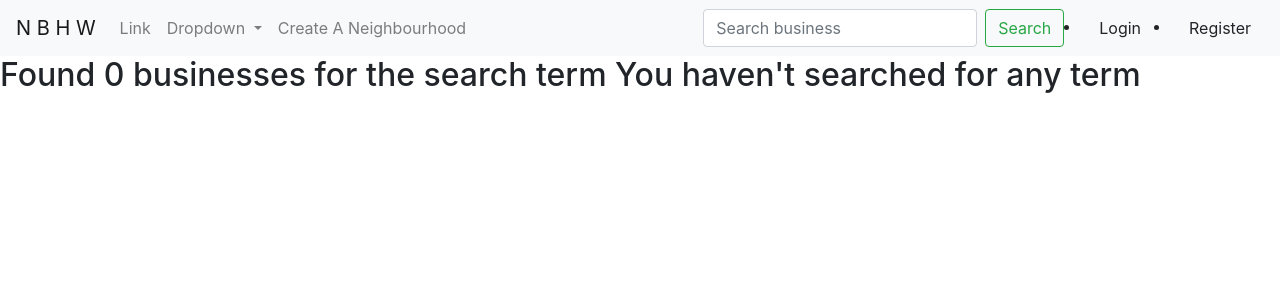
After one commit to kd-kinuthiadavid/NEIGHBOURHOOD-WATCH, a Django app: page /search/ in a window 1280 px wide. The commit adds this page. Shown: the top 300 px of the page. Run offline with Django 3.2, Linux system fonts and the light colour scheme; some libraries are stand-ins or nearby versions.

Commit message:
add search functionality, and commenting

```diff
--- a/watch_neighbour/templates/navbar.html
+++ b/watch_neighbour/templates/navbar.html
@@ -25,8 +25,8 @@
       </li>
     </ul>
 
-    <form class="form-inline my-2 my-lg-0">
-      <input class="form-control mr-sm-2" type="search" placeholder="Search" aria-label="Search">
+    <form class="form-inline my-2 my-lg-0" role="search" action="{% url 'search_results' %}">
+      <input class="form-control mr-sm-2" type="search" placeholder="Search business" name="neighbourhood" aria-label="Search">
       <button class="btn btn-outline-success my-2 my-sm-0" type="submit">Search</button>
     </form>
 
--- /dev/null
+++ b/watch_neighbour/templates/search.html
@@ -0,0 +1,61 @@
+{%extends 'base.html'%}
+{% load static %}
+{% block content %}
+<div class="container-fluid">
+
+  <div class="row">
+    {% if businesses %}
+      <h2>Found {{ businesses|length }} of searched term {{message}}</h2>
+    {% else %}
+      <h2> Found 0 businesses for the search term {{message}}</h2>
+    {% endif %}
+
+  </div>
+
+  <div class="row">
+
+  {% if businesses %}
+                {% for business in businesses %}
+            <div class="card">
+              <img class="card-img-top" src="{{ business.business_photo.url }}" alt="Card image cap" data-toggle="modal" data-target="#{{business.id}}">
+              <div class="card-body">
+                <small class="card-text">{{ business.business_name }}</small>
+              </div>
+            </div>
+            {% endfor %}
+
+            {% for business in businesses %}
+              <!-- Modal -->
+              <div class="modal fade my_modal" id="{{business.id}}" tabindex="-1" role="dialog" aria-labelledby="exampleModalCenterTitle" aria-hidden="true">
+                <div class="modal-dialog modal-dialog-centered" role="document">
+                  <div class="modal-content">
+                    <div class="modal-header">
+                      <h5 class="modal-title" id="exampleModalCenterTitle">{{ business.business_name}}</h5>
+                      <button type="button" class="close" data-dismiss="modal" aria-label="Close">
+                        <span aria-hidden="true">&times;</span>
+                      </button>
+                    </div>
+                    <div class="modal-body">
+                      <img id="modal_image"  class="img-responsive modal-image img-thumbnail" src="{{ business.business_photo.url }}" alt="image">
+                        <br>
+                      <small><span class="modal-span"><strong>Name:</strong></span> <br> {{ business.business_name}}</small>
+                      <br>
+                      <small><span class="modal-span"><strong>Description:</strong></span> <br> {{ business.business_description }}</small>
+                      <br>
+                        <small><span class="modal-span"><strong>Business email:</strong></span> <br> {{ business.business_email }}</small>
+                      <br>
+                      <small><span class="modal-span"><strong>Owner:</strong></span> <br> {{ business.user.username }}</small>
+                      <br>
+                    </div>
+
+                  </div>
+                </div>
+              </div>
+            {% endfor %}
+  {% endif %}
+  </div>
+
+
+
+</div>
+{% endblock %}
--- a/watch_neighbour/templates/single_neighbourhood.html
+++ b/watch_neighbour/templates/single_neighbourhood.html
@@ -63,6 +63,11 @@
                 <small class="card-text">{{ post.content }}</small>
                 <small>{{post.neighbourhood.neighbourhood_name}}</small>
                 <small>vfbfffhlfjdnrurgdjvdsjvjefvvsdfs</small>
+                <span class="glyphicons glyphicons-comments"></span>
+                    <br>
+                <div>
+                    <a href="{% url 'single_post' id=post.id %}"><img class="explore-img" src="{% static 'icons/comment.png' %}"></a>
+                </div>
 
                 </div>
                 <div class="card-footer text-muted">
--- a/watch_neighbour/urls.py
+++ b/watch_neighbour/urls.py
@@ -15,6 +15,10 @@ urlpatterns=[
         url(r'^new/department', views.new_department, name='new-department'),
         url(r'^occupants_and_location/(?P<neighbourhood_id>\d+)', views.occupants_and_location, name='occupants_and_location'),
         url(r'^new/location', views.new_location, name='new-location'),
+        url(r'^single_post/(?P<id>\d+)', views.single_post, name='single_post'),
+        url(r'^new/comment', views.new_comment, name='new-comment'),
+        url(r'^comments_for_posts/(?P<post_id>\d+)', views.comments_for_posts, name='comments_for_posts'),
+        url(r'^search/', views.search_results, name='search_results'),
 
 ]
 if settings.DEBUG:
--- a/watch_neighbour/views.py
+++ b/watch_neighbour/views.py
@@ -2,8 +2,8 @@ from django.shortcuts import render, redirect
 
 # Create your views here.
 from watch_neighbour.forms import NewProfileForm, NewNeighbourhoodForm, NewPostForm, NewBusinessForm, NewDepartmentForm, \
-    NewLocationForm
-from watch_neighbour.models import Neighbourhood, Profile, Post, Business, Department
+    NewLocationForm, NewCommentForm
+from watch_neighbour.models import Neighbourhood, Profile, Post, Business, Department, Comment
 
 
 def welcome(request):
@@ -114,6 +114,21 @@ def new_location(request):
         form = NewLocationForm()
     return render(request, 'location.html', {"form": form})
 
+def new_comment(request):
+    current_user = request.user
+
+    if request.method == 'POST':
+        form = NewCommentForm(request.POST, request.FILES)
+        if form.is_valid():
+            comment = form.save(commit=False)
+            comment.user = current_user
+            comment.save()
+            return redirect('neighbourhood')
+
+    else:
+        form = NewCommentForm()
+    return render(request, 'comment.html', {"form": form})
+
 
 def current_user_profile(request, profile_id):
     profile = Profile.objects.filter(user_id=profile_id).first()
@@ -126,3 +141,24 @@ def single_neighbourhood(request, neighbourhood_id):
     departments = Department.objects.filter(neighbourhood_id=neighbourhood_id)
 
     return render(request, 'single_neighbourhood.html', locals())
+
+def single_post(request, id):
+    post = Post.objects.get(id=id)
+    return render(request, 'post.html', locals())
+
+def comments_for_posts(request, post_id):
+    comments = Comment.objects.filter(id=post_id)
+    return render(request, 'post.html', locals())
+
+
+def search_results(request):
+    if 'neighbourhood' in request.GET and request.GET["neighbourhood"]:
+        search_term = request.GET.get("neighbourhood")
+        searched_neighbourhood = Business.search_business(search_term)
+        message = f"{search_term}"
+
+        return render(request, 'search.html', {"message": message, "images": searched_neighbourhood})
+
+    else:
+        message = "You haven't searched for any term"
+        return render(request, 'search.html', {"message": message})
```
Also changed, not shown: watch_neighbour/forms.py (+6 -1 lines), watch_neighbour/models.py (+15 -1 lines), watch_neighbour/templates/comment.html (added, +41 -0 lines), watch_neighbour/templates/post.html (added, +36 -0 lines), watch_neighbour/migrations/0011_comment.py (added), watch_neighbour/static/icons/comment.png (added).
